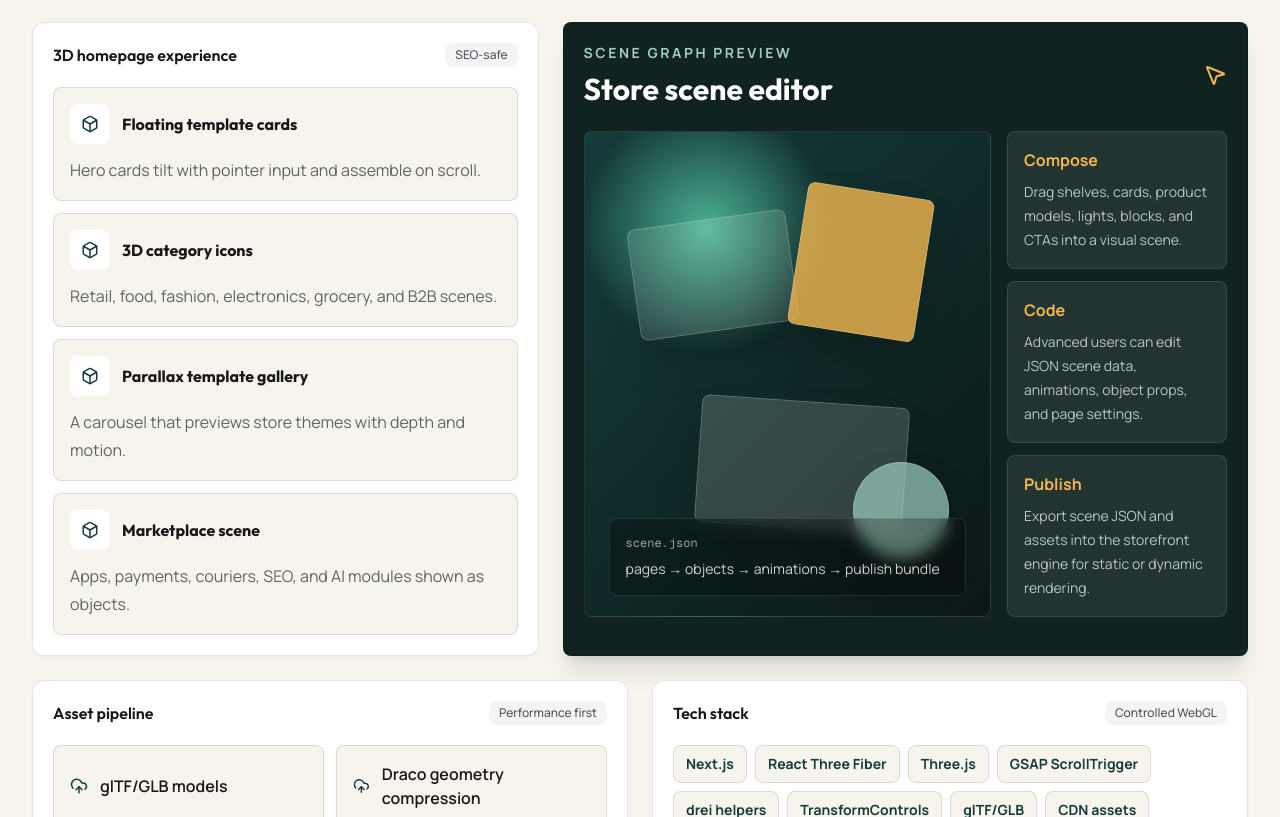
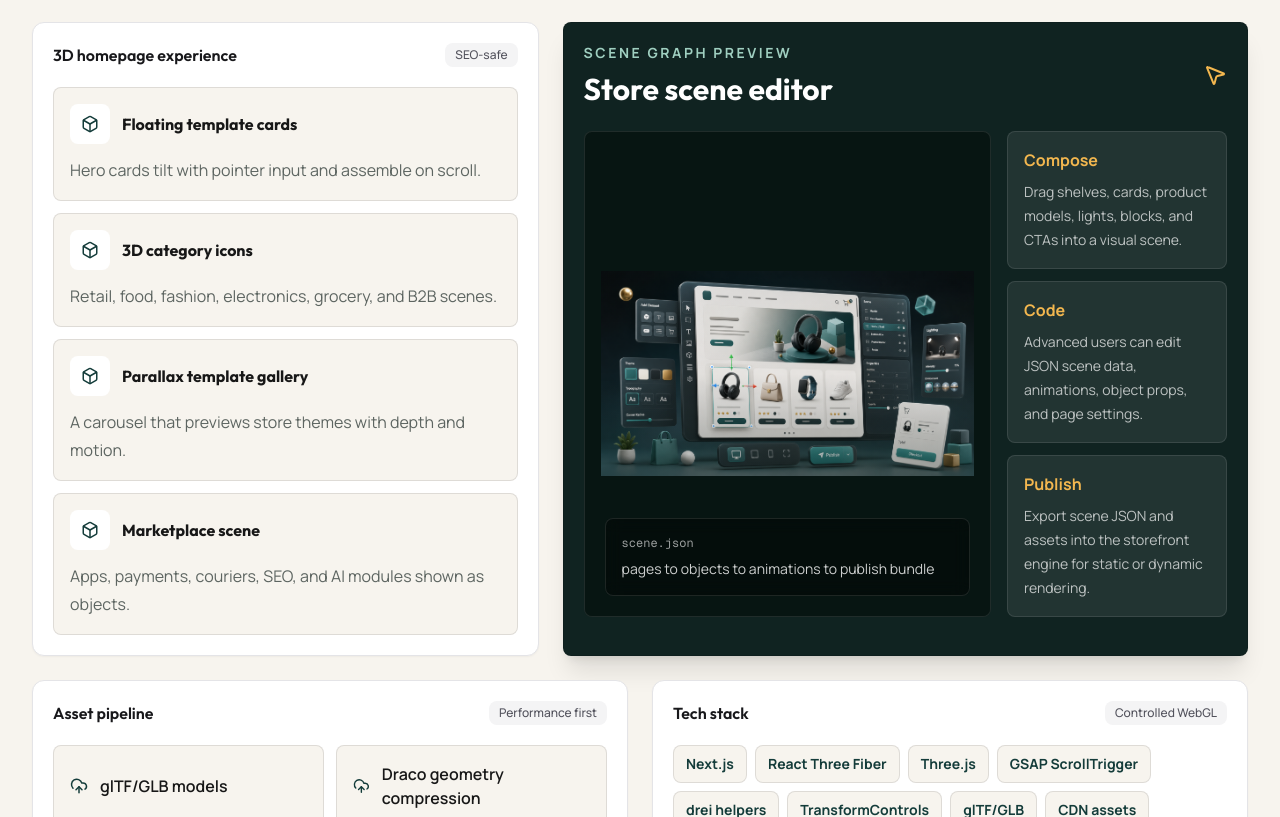
Before and after one commit to noorahmedpeace/storebuilder, a Next.js app: page /immersive-builder in a window 1280 px wide. Shown: the part 380-1197 px from the top of the page. Built offline with nearby package versions, Linux system fonts and the light colour scheme; a web font is replaced by a local one.

Commit message:
Replace immersive builder preview scene

```diff
--- a/src/app/immersive-builder/page.tsx
+++ b/src/app/immersive-builder/page.tsx
@@ -68,15 +68,18 @@ export default function ImmersiveBuilderPage() {
           </div>
 
           <div className="mt-6 grid gap-4 lg:grid-cols-[1fr_220px]">
-            <div className="relative min-h-[360px] overflow-hidden rounded-lg border border-white/10 bg-[radial-gradient(circle_at_30%_20%,#4cb396,transparent_26%),linear-gradient(135deg,#143c3a,#0b1716)] p-4">
-              <div className="absolute left-[12%] top-[18%] h-28 w-40 rotate-[-8deg] rounded-lg border border-white/20 bg-white/12 shadow-2xl" />
-              <div className="absolute right-[16%] top-[12%] h-36 w-32 rotate-[9deg] rounded-lg border border-white/20 bg-[#f3b74f]/80 shadow-2xl" />
-              <div className="absolute bottom-[18%] left-[28%] h-32 w-52 rotate-[4deg] rounded-lg border border-white/20 bg-white/16 shadow-2xl" />
-              <div className="absolute bottom-[12%] right-[10%] h-24 w-24 rounded-full border border-white/20 bg-[#9fcfc0]/70 shadow-2xl" />
-              <div className="absolute inset-x-6 bottom-5 rounded-lg border border-white/10 bg-black/25 p-4 backdrop-blur">
+            <div className="relative min-h-[360px] overflow-hidden rounded-lg border border-white/10 bg-[#071512]">
+              {/* eslint-disable-next-line @next/next/no-img-element */}
+              <img
+                src="/media/immersive-builder-scene.png"
+                alt="3D store scene editor preview"
+                className="absolute inset-4 h-[calc(100%-2rem)] w-[calc(100%-2rem)] object-contain"
+              />
+              <div className="absolute inset-0 bg-gradient-to-b from-[#071512]/10 via-transparent to-[#071512]/72" />
+              <div className="absolute inset-x-5 bottom-5 rounded-lg border border-white/10 bg-black/36 p-4 backdrop-blur">
                 <p className="font-mono text-xs text-white/60">scene.json</p>
                 <p className="mt-2 text-sm text-white/80">
-                  pages → objects → animations → publish bundle
+                  pages to objects to animations to publish bundle
                 </p>
               </div>
             </div>
```
Also changed, not shown: public/media/immersive-builder-scene.png (added).
